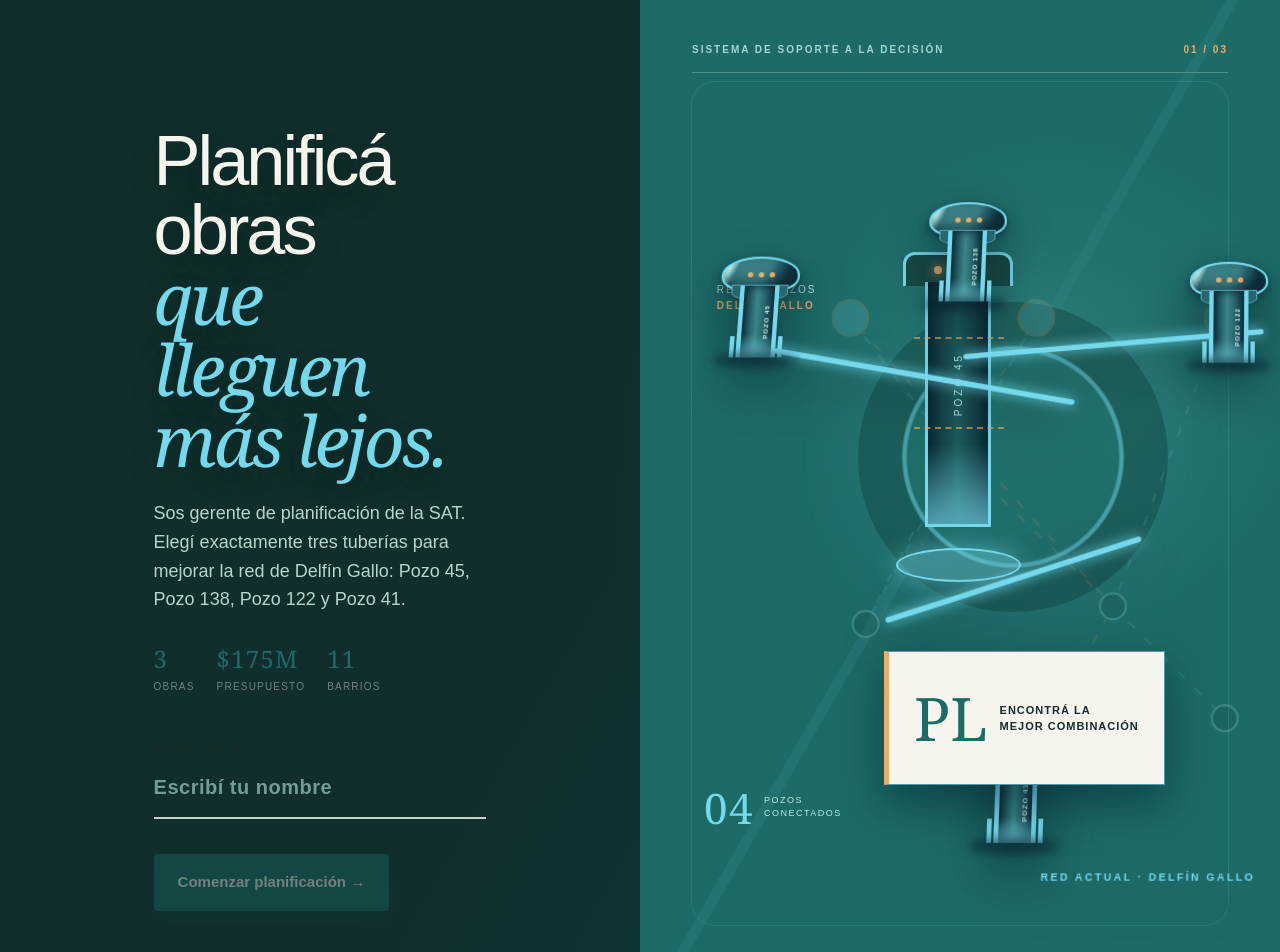
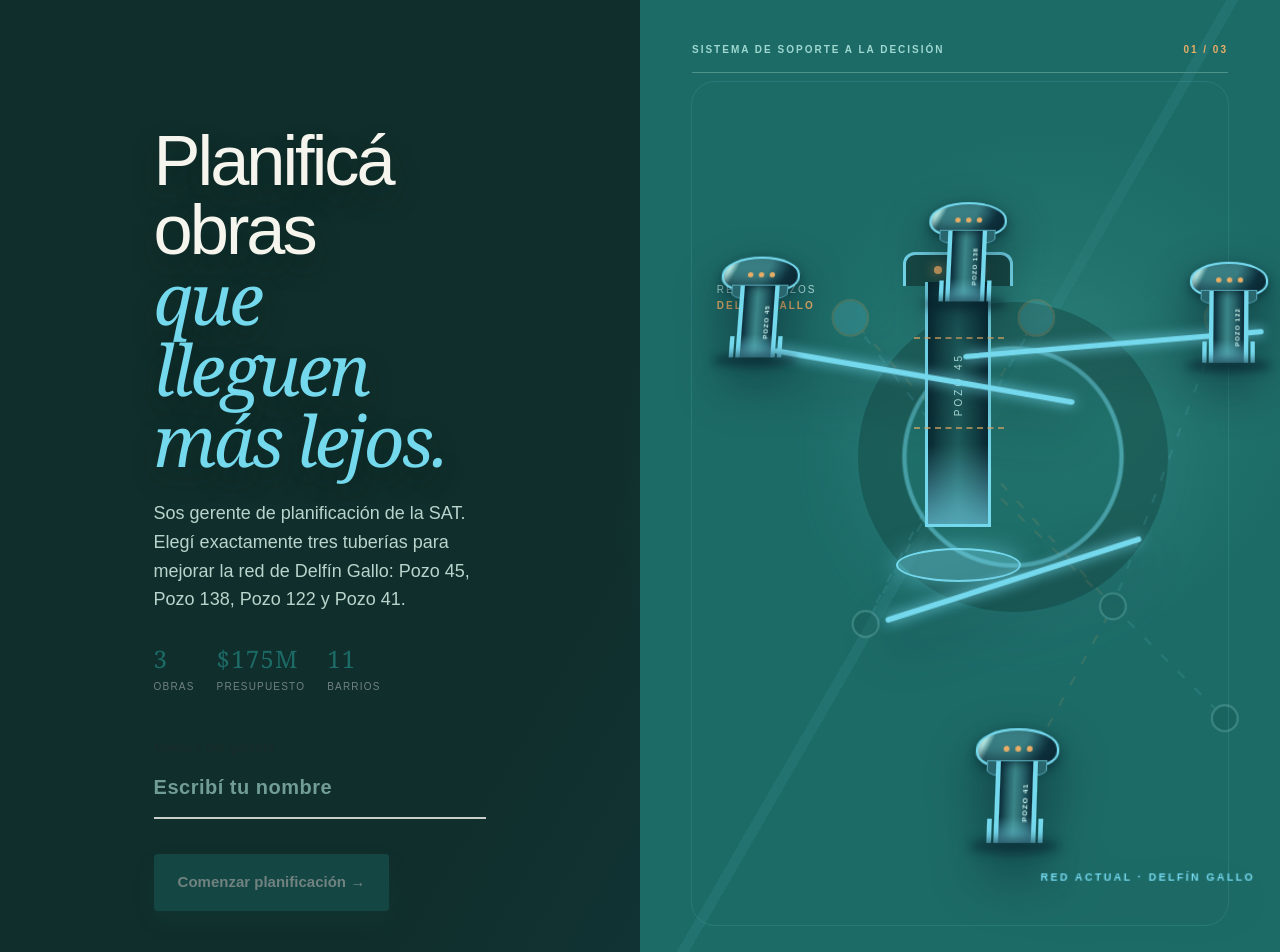
Before and after one commit to FranprzDev/gpozos-game, a Next.js app: page / in a window 1280 px wide. Shown: the top 952 px of the page. Built offline with nearby package versions, Linux system fonts and the light colour scheme.

Commit message:
Remove secondary hero labels

```diff
--- a/app/page.tsx
+++ b/app/page.tsx
@@ -307,15 +307,6 @@ export default function Home() {
           <svg className="landing-network" viewBox="0 0 500 560" aria-hidden="true"><g className="landing-pipes"><path d="M92 105L180 220L105 365" /><path d="M250 105L180 220L315 350L250 470" /><path d="M408 105L315 350L410 445" /><path d="M92 105L315 350" /><path d="M250 105L105 365" /></g><g className="landing-nodes"><circle cx="92" cy="105" r="15"/><circle cx="250" cy="105" r="15"/><circle cx="408" cy="105" r="15"/><circle cx="180" cy="220" r="11"/><circle cx="105" cy="365" r="11"/><circle cx="315" cy="350" r="11"/><circle cx="410" cy="445" r="11"/></g></svg>
           <div className="three-d-network" aria-label="Cuatro pozos conectados de Delfín Gallo"><div className="pipe-bridge bridge-a"/><div className="pipe-bridge bridge-b"/><div className="pipe-bridge bridge-c"/>{["45", "138", "122", "41"].map((well) => <div className={`mini-well well-${well}`} key={well}><div className="mini-cap"><i/><i/><i/></div><div className="mini-body"><b>POZO {well}</b><span/></div><div className="mini-shadow"/></div>)}<span className="network-tag">RED ACTUAL · DELFÍN GALLO</span></div>
           <div className="art-label label-top">RED DE POZOS<br /><b>DELFÍN GALLO</b></div>
-          <div className="art-card">
-            <strong>PL</strong>
-            <span>
-              Encontrá la
-              <br />
-              mejor combinación
-            </span>
-          </div>
-          <div className="art-stat"><b>04</b><span>pozos<br />conectados</span></div>
         </div>
       </main>
     );
```
